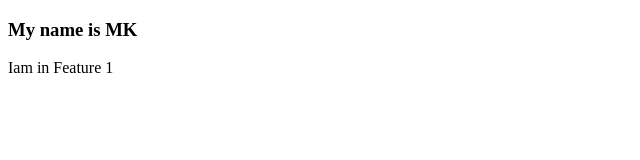
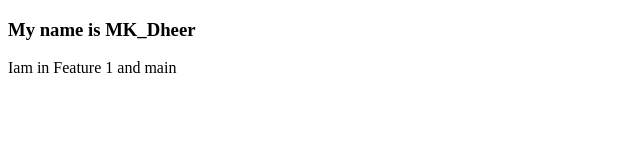
Before and after one commit to Mkdheer/localrepo, a plain HTML site: page index.html in a window 1280 px wide. Shown: the whole page, without its empty margins (0-640 px from the left). Drawn offline with Linux system fonts and the light colour scheme.

Commit message:
checking new Way for pull request

```diff
--- a/index.html
+++ b/index.html
@@ -6,7 +6,7 @@
     <title>Document</title>
 </head>
 <body>
-    <h3>My name is MK</h3>
-    <p>Iam in Feature 1</p>
+    <h3>My name is MK_Dheer</h3>
+    <p>Iam in Feature 1 and main</p>
 </body>
 </html>
```
